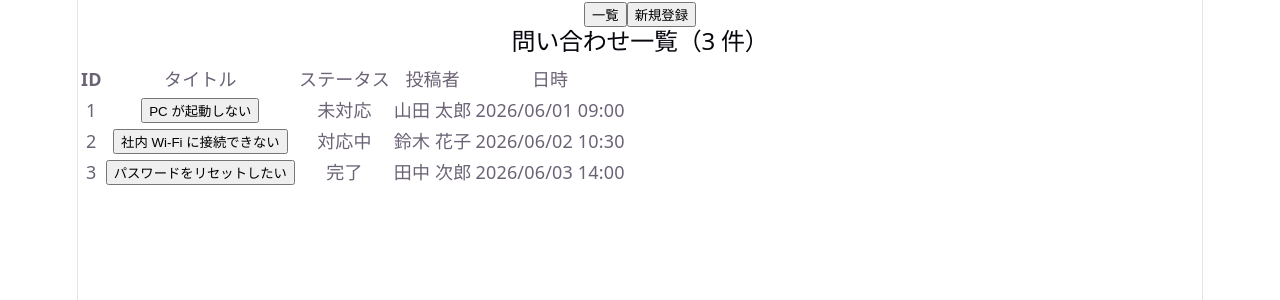
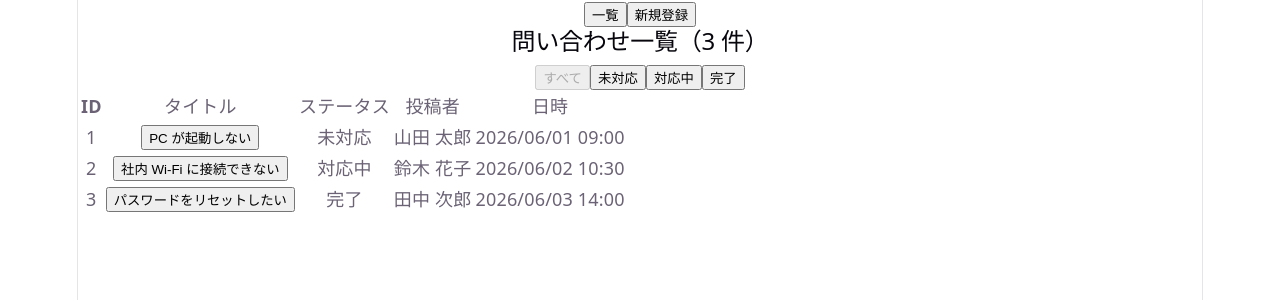
Before and after one commit to saiikk/support-portal-app, a React (Vite) app: page / in a window 1280 px wide. Shown: the top 300 px of the page. Built offline with nearby package versions, Linux system fonts and the light colour scheme.

Commit message:
フィルタリング機能を実装

```diff
--- /dev/null
+++ b/src/components/InquiryFilterButton.tsx
@@ -0,0 +1,39 @@
+import type { FilterValue } from "../types/Filter";
+
+type Props = {
+    filter: FilterValue;
+    setFilter: (value: FilterValue) => void;
+}
+
+function InquiryFilterButton({ filter, setFilter }: Props) {
+    return (
+        <div>
+        <button onClick={() => setFilter("all")} disabled={filter === "all"}>
+          すべて
+        </button>
+
+        <button
+          onClick={() => setFilter("pending")}
+          disabled={filter === "pending"}
+        >
+          未対応
+        </button>
+
+        <button
+          onClick={() => setFilter("in_progress")}
+          disabled={filter === "in_progress"}
+        >
+          対応中
+        </button>
+
+        <button
+          onClick={() => setFilter("completed")}
+          disabled={filter === "completed"}
+        >
+          完了
+        </button>
+      </div>
+    )
+}
+
+export default InquiryFilterButton
--- a/src/components/InquiryListPage.tsx
+++ b/src/components/InquiryListPage.tsx
@@ -1,5 +1,8 @@
+import { useState } from "react";
 import type { Inquiry } from "../types/Inquiry";
+import type { FilterValue } from "../types/Filter";
 import { InquiryTable } from "../components/InquiryTable";
+import InquiryFilterButton from "./InquiryFilterButton";
 
 type InquiryListPageProps = {
   inquiries: Inquiry[];
@@ -10,13 +13,22 @@ export const InquiryListPage = ({
   inquiries,
   onSelectInquiry,
 }: InquiryListPageProps) => {
+  const [filter, setFilter] = useState<FilterValue>("all");
+  const filteredInquiries =
+    filter === "all" ? inquiries : inquiries.filter((i) => i.status === filter);
   return (
     <div>
       <h2>問い合わせ一覧（{inquiries.length} 件）</h2>
+
+     <InquiryFilterButton filter={filter} setFilter={setFilter}/>
+
       {inquiries.length === 0 ? (
         <p>問い合わせがありません。</p>
       ) : (
-        <InquiryTable inquiries={inquiries} onSelect={onSelectInquiry} />
+        <InquiryTable
+          inquiries={filteredInquiries}
+          onSelect={onSelectInquiry}
+        />
       )}
     </div>
   );
--- /dev/null
+++ b/src/types/Filter.tsx
@@ -0,0 +1,3 @@
+import type { InquiryStatus } from "./Inquiry";
+
+export type FilterValue = InquiryStatus | "all";
```
